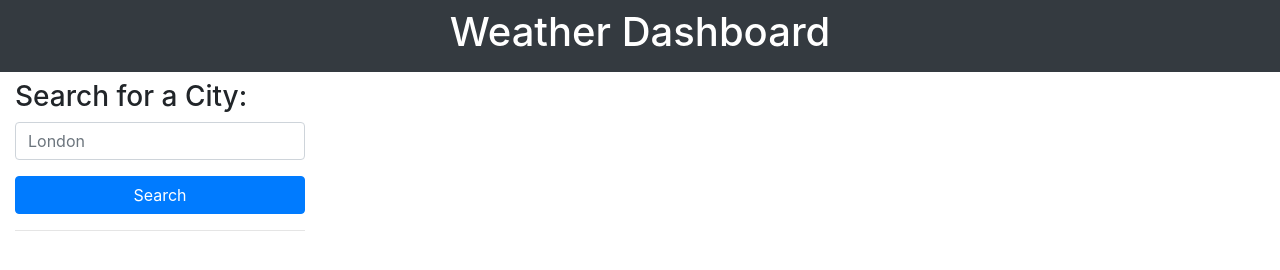
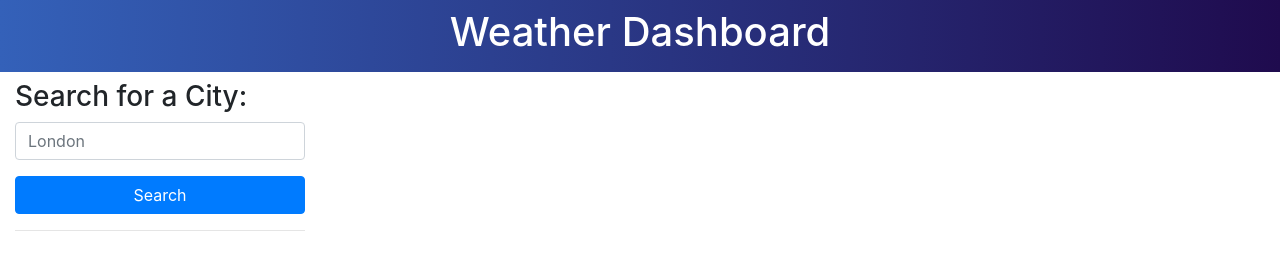
Before and after one commit to fl4viooliveira/weather-dashboard, a plain HTML site: page index.html in a window 1280 px wide. Drawn offline with nearby package versions, Linux system fonts and the light colour scheme.

Commit message:
Small changes

```diff
--- a/assets/css/styles.css
+++ b/assets/css/styles.css
@@ -1,3 +1,6 @@
+header{
+  background: linear-gradient(90deg, rgba(52,97,185,1) 0%, rgba(31,11,78,1) 100%);
+}
 /*
 * SIDE BAR
 */
--- a/assets/js/script.js
+++ b/assets/js/script.js
@@ -1,4 +1,4 @@
-// TODAY WEATHER
+// Function to create today card getting data from on object.
 function today(obj) {
   // Clean the section before add new elements to avoid add more then 1 card
   $("#today").empty();
@@ -48,10 +48,12 @@ function storage() {
   }
 }
 
+// Function to send to localStorage the array with cities called
 function storeCities(arr) {
   localStorage.setItem("listOfCities", JSON.stringify(arr));
 }
 
+// Function that use city name as argument to call all data from API
 function getData(city) {
   var key = "a1668648ccfd8acfcd0c4f5c7ac64f5f";
   var queryURL = `https://api.openweathermap.org/data/2.5/forecast?q=${city}&appid=${key}`;
@@ -71,6 +73,7 @@ function getData(city) {
 
     var index = 0;
 
+    // Function that loop thought the five days forecast array to get data an build page elements
     function five(array) {
       // Clean the section before add new elements to avoid add more then 1 card
       $("#forecast").empty();
@@ -117,7 +120,7 @@ function getData(city) {
 
     five(list);
 
-    console.log(resp);
+    // This object is to be used by the today function
     var data = {
       city: resp.city.name,
       today: {
@@ -129,12 +132,10 @@ function getData(city) {
         icon: `https://openweathermap.org/img/wn/${resp.list[0].weather[0].icon}.png`,
       },
     };
-    console.log(`Get DATA TYPE: ${data.today.date}`);
+
     today(data);
 
     cityList.push(data.city);
-
-    console.log(cityList, list);
 
     storage();
     /*
@@ -149,6 +150,7 @@ function getData(city) {
 var srcBtn = $("#search-button");
 var srcInp = $("#search-input");
 
+// Search Button event - get the input and apply to the main function;
 srcBtn.on("click", function (e) {
   e.preventDefault();
 
@@ -171,6 +173,7 @@ function reload() {
   }
 }
 
+// function to create the history buttons
 function createHistory(arr) {
   $("#history").empty();
   arr = [];
@@ -183,6 +186,7 @@ function createHistory(arr) {
 
   if (localStorage.listOfCities) {
     var stor = JSON.parse(localStorage.getItem("listOfCities"));
+    stor.reverse();
 
     for (var i = 0; i < stor.length; i++) {
       arr.push(stor[i]);
@@ -191,6 +195,8 @@ function createHistory(arr) {
       );
     }
   }
+
+  // history button click function
   $(".hist").on("click", function () {
     var btnCity = $(this).text();
     getData(btnCity);
```
